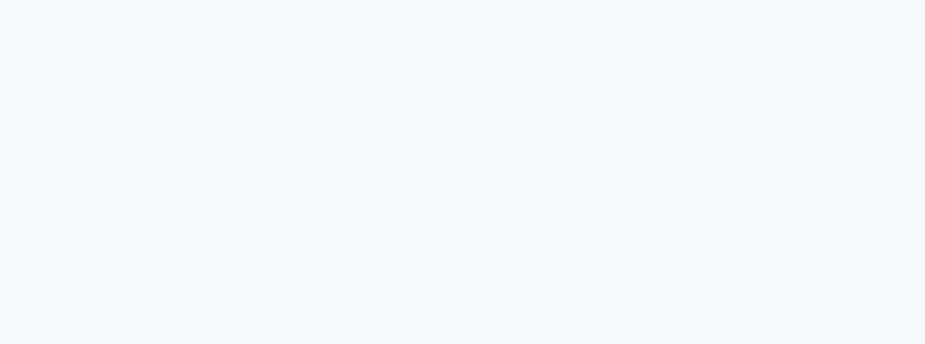
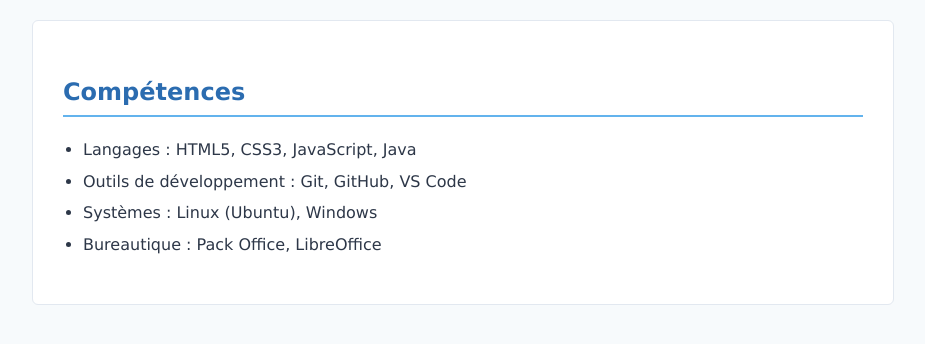
Before and after one commit to derrick12-ui/mon-cv, a plain HTML site: page index.html in a window 1280 px wide. Shown: the whole page, without its empty margins (177-1102 px from the left). Drawn offline with Linux system fonts and the light colour scheme.

Commit message:
mise en place de la section competences

```diff
--- a/index.html
+++ b/index.html
@@ -7,6 +7,16 @@
     <link rel="stylesheet" href="style.css">
 </head>
 <body>
-
+    <div class="container">
+        <section id="competences">
+            <h2>Compétences</h2>
+            <ul>
+                <li>Langages : HTML5, CSS3, JavaScript, Java</li>
+                <li>Outils de développement : Git, GitHub, VS Code</li>
+                <li>Systèmes : Linux (Ubuntu), Windows</li>
+                <li>Bureautique : Pack Office, LibreOffice</li>
+            </ul>
+        </section>
+    </div>
 </body>
 </html>
```
